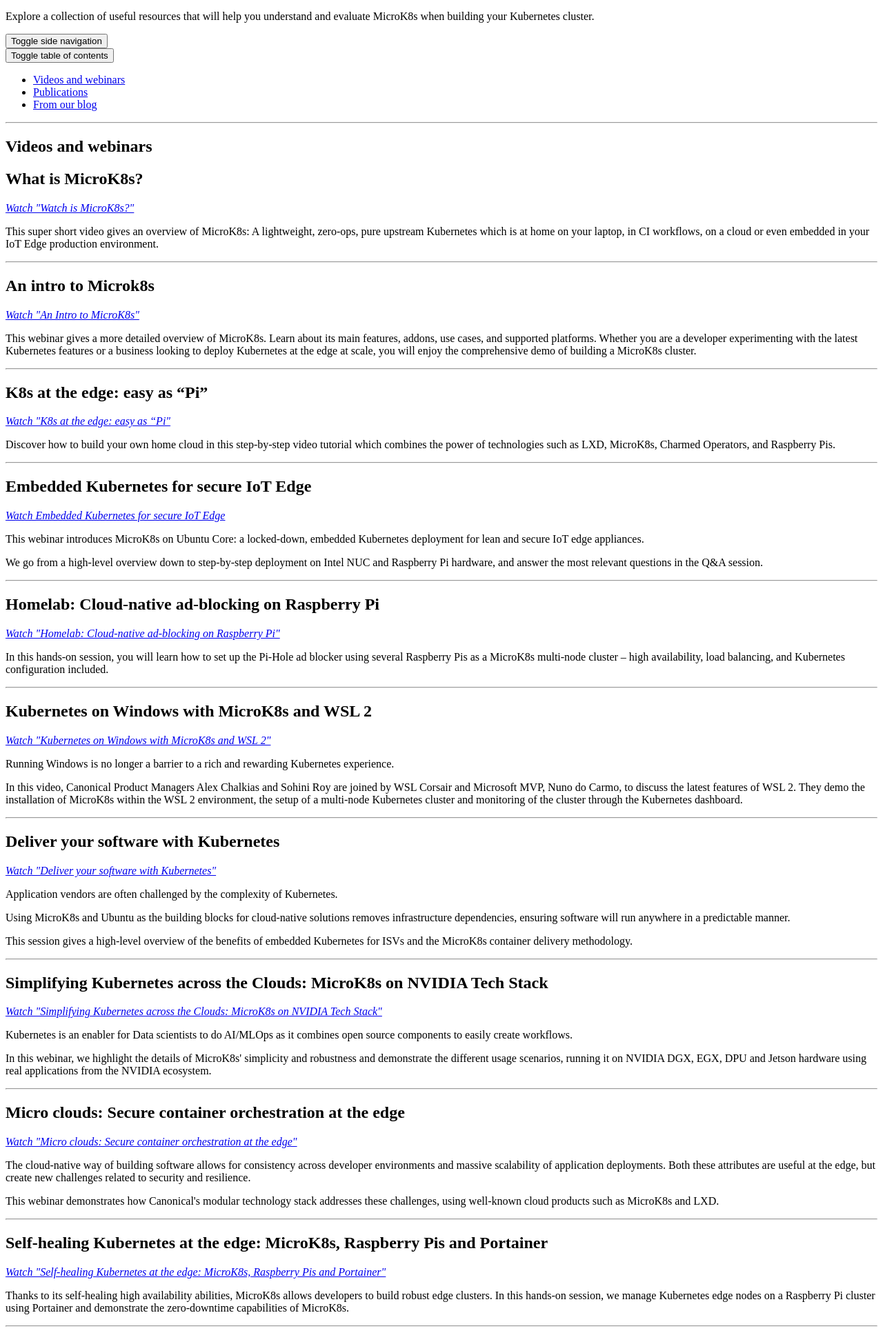
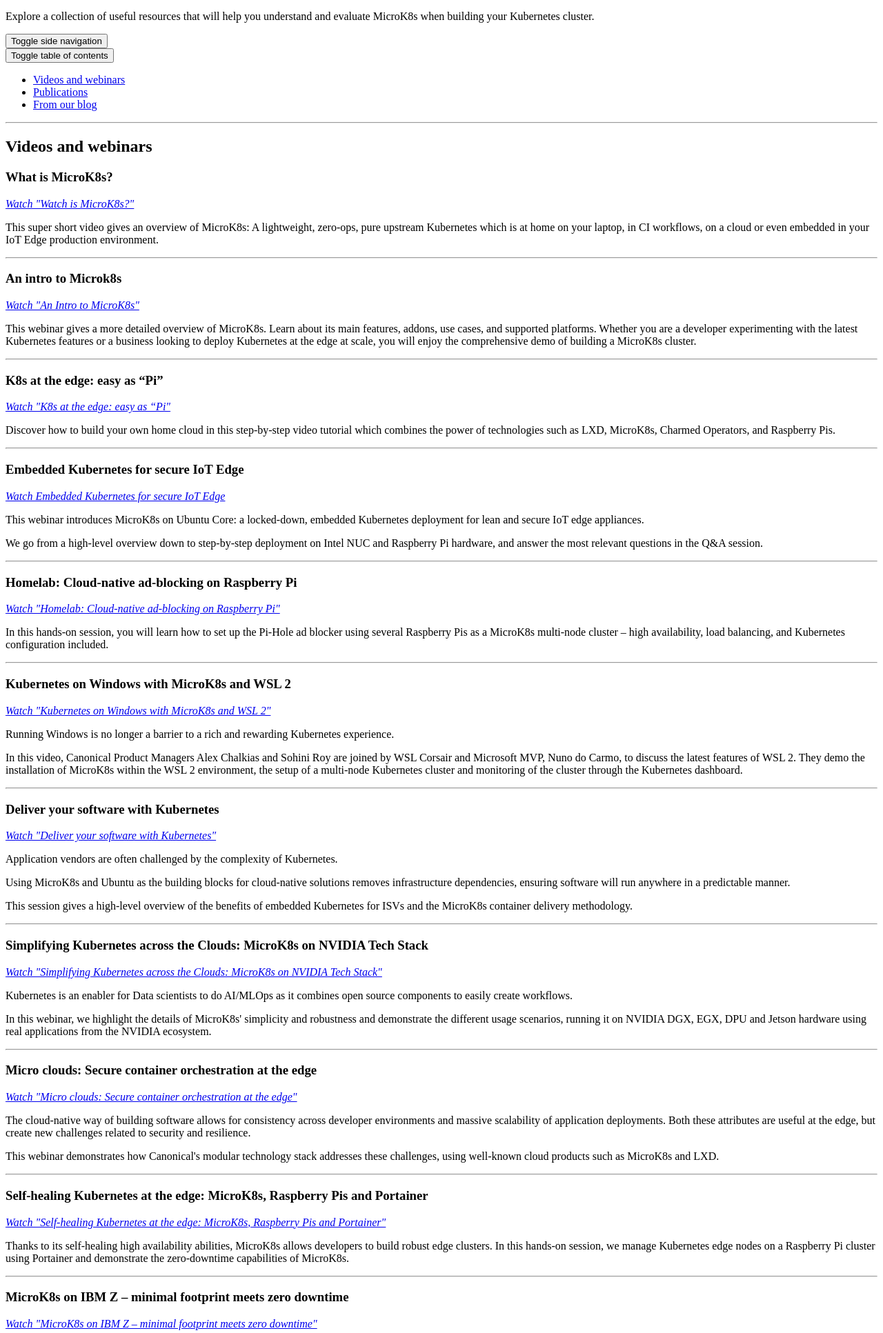
Before and after one commit to canonical/microk8s.io, a Python web app: template templates/resources/index.html in a window 1280 px wide. Shown: the part 340-2273 px from the top of the page at 69% size. Run offline with Jinja, Linux system fonts and the light colour scheme; the template is opened without the code that fills it, so the values that code supplies are empty; some web fonts are replaced.

Commit message:
Apply design review suggestions

```diff
--- a/templates/resources/from-our-blog.html
+++ b/templates/resources/from-our-blog.html
@@ -1,6 +1,10 @@
-<h2 class="p-text--small-caps">From our blog</h2>
+<div class="p-section--shallow">
+  <h2 class="p-text--small-caps">From our blog</h2>
+</div>
 <article class="p-section--shallow">
-  <h2><a href="https://ubuntu.com/blog/kubernetes-ci-cd-pipelines-what-why-and-how">Kubernetes CI/CD pipelines: What, why, and how</a></h2>
+  <div class="p-section--shallow">
+    <h3 class="p-heading--2"><a href="https://ubuntu.com/blog/kubernetes-ci-cd-pipelines-what-why-and-how">Kubernetes CI/CD pipelines: What, why, and how</a></h3>
+  </div>
   <p>Alex Chalkias, Kubernetes Product Manager, walks us through the details of CI/CD pipelines.</p>
   <p>In this introductory blog, we learn about the basics of continuous integration and continuous delivery, what are the benefits of Kubernetes CI/CD and how to combine MicroK8s with Gitlab to build a full DevOps environment.</p>
   <div>
@@ -9,7 +13,9 @@
 </article>
 <hr class="p-rule">
 <article class="p-section--shallow">
-  <h2><a href="https://ubuntu.com/blog/microk8s-memory-optimisation">From lightweight to featherweight: MicroK8s memory optimisation</a></h2>
+  <div class="p-section--shallow">
+    <h3 class="p-heading--2"><a href="https://ubuntu.com/blog/microk8s-memory-optimisation">From lightweight to featherweight: MicroK8s memory optimisation</a></h3>
+  </div>
   <p>What makes MicroK8s a lightweight Kubernetes distribution is its efficient packaging of all upstream Kubernetes services in a single artefact, called a snap.</p>
   <p>In this blog post, we shed light on some memory footprint optimisations which make MicroK8s even better for Kubernetes deployments on small form factor devices such as the Raspberry Pi or the NVIDIA Jetson.</p>
   <div>
@@ -18,7 +24,9 @@
 </article>
 <hr class="p-rule">
 <article class="p-section--shallow">
-  <h2><a href="https://ubuntu.com/blog/ros-2-on-kubernetes-a-simple-talker-and-listener-setup">ROS 2 on Kubernetes: a simple talker and listener setup</a></h2>
+  <div class="p-section--shallow">
+    <h3 class="p-heading--2"><a href="https://ubuntu.com/blog/ros-2-on-kubernetes-a-simple-talker-and-listener-setup">ROS 2 on Kubernetes: a simple talker and listener setup</a></h3>
+  </div>
   <p>In this blog series, Sid Faber, Senior Robotics engineer, explains why Kubernetes and robotics are a great match.</p>
   <p>Learn how to run ROS 2 on Kubernetes and set up a simple talker/listener system using a MicroK8s cluster on Ubuntu.</p>
   <div>
@@ -27,14 +35,18 @@
 </article>
 <hr class="p-rule">
 <article class="p-section--shallow">
-  <h2><a href="https://ubuntu.com/blog/microk8s-installers-windows-and-macos">MicroK8s now native on Windows and macOS</a></h2>
+  <div class="p-section--shallow">
+    <h3 class="p-heading--2"><a href="https://ubuntu.com/blog/microk8s-installers-windows-and-macos">MicroK8s now native on Windows and macOS</a></h3>
+  </div>
   <p>In the summer of 2020, the MicroK8s native installers for Windows and macOS were made generally available.</p>
   <p>This was a big milestone for the lightweight Kubernetes distribution, making it even simpler for developers to spin up nodes and clusters on their platform of choice.</p>
   <p>This blog outlines the consistent experience of installing MicroK8s on Linux, Windows and macOS. You will also learn about Multipass, the simple VM utility, used under the hood in the Windows and macOS installers.</p>
 </article>
 <hr class="p-rule">
 <article class="p-section--shallow">
-  <h2><a href="https://ubuntu.com/blog/microk8s-windows-workers">Windows containers on Kubernetes with MicroK8s</a></h2>
+  <div class="p-section--shallow">
+    <h3 class="p-heading--2"><a href="https://ubuntu.com/blog/microk8s-windows-workers">Windows containers on Kubernetes with MicroK8s</a></h3>
+  </div>
   <p>This blog explains how to create a hybrid Kubernetes cluster with MicroK8s, running Windows containers for specific workloads.</p>
   <p>Learn about the K8s components required to host Windows-native workloads as well as the networking and support options for Windows worker nodes.</p>
   <img src="https://assets.ubuntu.com/v1/a1f200ea-MicroK8sWindows.png" alt="" width="643" height="362" loading="lazy" />
--- a/templates/resources/index.html
+++ b/templates/resources/index.html
@@ -8,10 +8,12 @@
 
 {% block content %}
 
-<section class="p-strip">
+<section class="p-strip is-shallow u-no-padding--bottom">
   <div class="row">
     <div class="col-start-large-4 col-9">
-      <h1>Understand MicroK8s:<br class="u-hide--small"> Resources</h1>
+      <div class="p-section--shallow">
+        <h1>Understand MicroK8s:<br class="u-hide--small"> Resources</h1>
+      </div>
       <p>Explore a collection of useful resources that will help you understand and evaluate MicroK8s when building your Kubernetes cluster.</p>
     </div>
   </div>
--- a/templates/resources/publications.html
+++ b/templates/resources/publications.html
@@ -1,12 +1,18 @@
-<h2 class="p-text--small-caps">Publications</h2>
+<div class="p-section--shallow">
+  <h2 class="p-text--small-caps">Publications</h2>
+</div>
 <article class="p-section--shallow">
-  <h2><a href="https://ubuntu.com/engage/microk8s-451research">Kubernetes: a secure, flexible and<br class="u-hide--small"> automated edge for IoT developers</a></h2>
+  <div class="p-section--shallow">
+    <h3 class="p-heading--2"><a href="https://ubuntu.com/engage/microk8s-451research">Kubernetes: a secure, flexible and<br class="u-hide--small"> automated edge for IoT developers</a></h3>
+  </div>
   <p>This 451 Research whitepaper focuses on the key factors that drive the evolution of IoT edge and the requirements around which Kubernetes need to optimise to become the standard edge platform.</p>
   <p>MicroK8s, being a low-touch, low-footprint Kubernetes distribution, already addresses many of the key essentials!</p>
 </article>
 <hr class="p-rule">
 <article class="p-section--shallow">
-  <h2><a href="https://juju.is/cloud-native-kubernetes-usage-report-2021">Kubernetes and cloud-native<br class="u-hide--small"> operations report</a></h2>
+  <div class="p-section--shallow">
+    <h3 class="p-heading--2"><a href="https://juju.is/cloud-native-kubernetes-usage-report-2021">Kubernetes and cloud-native<br class="u-hide--small"> operations report</a></h3>
+  </div>
   <p>Canonical is a proud member of the CNCF and MicroK8s is a very popular Kubernetes distribution for developers and enterprises alike.</p>
   <p>In this industry report, we wanted to leverage our user base to share important data around the usage and operations of Kubernetes and cloud-native technologies. We also asked industry experts to provide their insights &ndash; this makes for a fascinating read.</p>
 </article>
--- a/templates/resources/videos-and-webinars.html
+++ b/templates/resources/videos-and-webinars.html
@@ -1,8 +1,10 @@
 <hr class="p-rule">
-<h2 class="p-text--small-caps">Videos and webinars</h2>
+<div class="p-section--shallow">
+  <h2 class="p-text--small-caps">Videos and webinars</h2>
+</div>
 <article class="p-section--shallow">
   <div class="p-card--resources">
-    <h2>What is MicroK8s?</h2>
+    <h3 class="p-heading--2">What is MicroK8s?</h3>
     <div class="icon-container">
       <a href="https://www.youtube.com/watch?v=v9KI2BAF5QU"><i class="p-icon--video-play is-light">Watch "Watch is MicroK8s?"</i></a>
     </div>
@@ -11,9 +13,9 @@
 </article>
 <article class="p-section--shallow">
   <hr class="p-rule">
-  <div class="p-strip is-shallow">
+  <div class="p-section--shallow">
     <div class="p-card--resources">
-      <h2>An intro to Microk8s</h2>
+      <h3 class="p-heading--2">An intro to Microk8s</h3>
       <div class="icon-container">
         <a href="https://www.brighttalk.com/webcast/6793/378029"><i class="p-icon--video-play is-light">Watch "An Intro to MicroK8s"</i></a>
       </div>
@@ -23,9 +25,9 @@
 </article>
 <article class="p-section--shallow">
   <hr class="p-rule">
-  <div class="p-strip is-shallow">
+  <div class="p-section--shallow">
     <div class="p-card--resources">
-      <h2>K8s at the edge: easy as “Pi”</h2>
+      <h3 class="p-heading--2">K8s at the edge: easy as “Pi”</h3>
       <div class="icon-container">
         <a href="https://ubuntu.com/engage/edge-kubernetes-raspberry-pi-webinar"><i class="p-icon--video-play is-light">Watch "K8s at the edge: easy as “Pi"</i></a>
       </div>
@@ -35,9 +37,9 @@
 </article>
 <article class="p-section--shallow">
   <hr class="p-rule">
-  <div class="p-strip is-shallow">
+  <div class="p-section--shallow">
     <div class="p-card--resources">
-      <h2>Embedded Kubernetes for secure IoT Edge</h2>
+      <h3 class="p-heading--2">Embedded Kubernetes for secure IoT Edge</h3>
       <div class="icon-container">
         <a href="https://ubuntu.com/engage/embedded-kubernetes-for-secure-iot-edge-webinar"><i class="p-icon--video-play is-light">Watch Embedded Kubernetes for secure IoT Edge</i></a>
       </div>
@@ -48,9 +50,9 @@
 </article>
 <article class="p-section--shallow">
   <hr class="p-rule">
-  <div class="p-strip is-shallow">
+  <div class="p-section--shallow">
     <div class="p-card--resources">
-      <h2>Homelab: Cloud-native ad-blocking on Raspberry Pi</h2>
+      <h3 class="p-heading--2">Homelab: Cloud-native ad-blocking on Raspberry Pi</h3>
       <div class="icon-container">
         <a href="https://www.brighttalk.com/webcast/6793/456663"><i class="p-icon--video-play is-light">Watch "Homelab: Cloud-native ad-blocking on Raspberry Pi"</i></a>
       </div>
@@ -60,9 +62,9 @@
 </article>
 <article class="p-section--shallow">
   <hr class="p-rule">
-  <div class="p-strip is-shallow">
+  <div class="p-section--shallow">
     <div class="p-card--resources">
-      <h2>Kubernetes on Windows with MicroK8s and WSL 2</h2>
+      <h3 class="p-heading--2">Kubernetes on Windows with MicroK8s and WSL 2</h3>
       <div class="icon-container">
         <a href="https://ubuntu.com/blog/kubernetes-on-windows-with-microk8s-and-wsl-2"><i class="p-icon--video-play is-light">Watch "Kubernetes on Windows with MicroK8s and WSL 2"</i></a>
       </div>
@@ -73,9 +75,9 @@
 </article>
 <article class="p-section--shallow">
   <hr class="p-rule">
-  <div class="p-strip is-shallow">
+  <div class="p-section--shallow">
     <div class="p-card--resources">
-      <h2>Deliver your software with Kubernetes</h2>
+      <h3 class="p-heading--2">Deliver your software with Kubernetes</h3>
       <div class="icon-container">
         <a href="https://ubuntu.com/engage/kubernetes-container-deployment"><i class="p-icon--video-play is-light">Watch "Deliver your software with Kubernetes"</i></a>
       </div>
@@ -87,9 +89,9 @@
 </article>
 <article class="p-section--shallow">
   <hr class="p-rule">
-  <div class="p-strip is-shallow">
+  <div class="p-section--shallow">
     <div class="p-card--resources">
-      <h2>Simplifying Kubernetes across the Clouds: MicroK8s on NVIDIA Tech Stack</h2>
+      <h3 class="p-heading--2">Simplifying Kubernetes across the Clouds: MicroK8s on NVIDIA Tech Stack</h3>
       <div class="icon-container">
         <a href="https://ubuntu.com/engage/microk8s-nvidia-tech-stack"><i class="p-icon--video-play is-light">Watch "Simplifying Kubernetes across the Clouds: MicroK8s on NVIDIA Tech Stack"</i></a>
       </div>
@@ -100,9 +102,9 @@
 </article>
 <article class="p-section--shallow">
   <hr class="p-rule">
-  <div class="p-strip is-shallow">
+  <div class="p-section--shallow">
     <div class="p-card--resources">
-      <h2>Micro clouds: Secure container orchestration at the edge</h2>
+      <h3 class="p-heading--2">Micro clouds: Secure container orchestration at the edge</h3>
       <div class="icon-container">
         <a href="https://ubuntu.com/engage/container-orchestration-edge"><i class="p-icon--video-play is-light">Watch "Micro clouds: Secure container orchestration at the edge"</i></a>
       </div>
@@ -113,9 +115,9 @@
 </article>
 <article class="p-section--shallow">
   <hr class="p-rule">
-  <div class="p-strip is-shallow">
+  <div class="p-section--shallow">
     <div class="p-card--resources">
-      <h2>Self-healing Kubernetes at the edge: MicroK8s, Raspberry Pis and Portainer</h2>
+      <h3 class="p-heading--2">Self-healing Kubernetes at the edge: MicroK8s, Raspberry Pis and Portainer</h3>
       <div class="icon-container">
         <a href="https://ubuntu.com/engage/self-healing-edge-kubernetes-webinar"><i class="p-icon--video-play is-light">Watch "Self-healing Kubernetes at the edge: MicroK8s, Raspberry Pis and Portainer"</i>
         </a>
@@ -124,11 +126,11 @@
   </div>
   <p>Thanks to its self-healing high availability abilities, MicroK8s allows developers to build robust edge clusters. In this hands-on session, we manage Kubernetes edge nodes on a Raspberry Pi cluster using Portainer and demonstrate the zero-downtime capabilities of MicroK8s.</p>
 </article>
-<article class="p-section--shallow">
+<article class="p-section">
   <hr class="p-rule">
-  <div class="p-strip is-shallow">
+  <div class="p-section--shallow">
     <div class="p-card--resources">
-      <h2>MicroK8s on IBM Z &ndash; minimal footprint meets zero downtime</h2>
+      <h3 class="p-heading--2">MicroK8s on IBM Z &ndash; minimal footprint meets zero downtime</h3>
       <div class="icon-container">
         <a href="https://ubuntu.com/engage/webinar-microk8s-on-z"><i class="p-icon--video-play is-light">Watch "MicroK8s on IBM Z &ndash; minimal footprint meets zero downtime"</i>
         </a>
```
